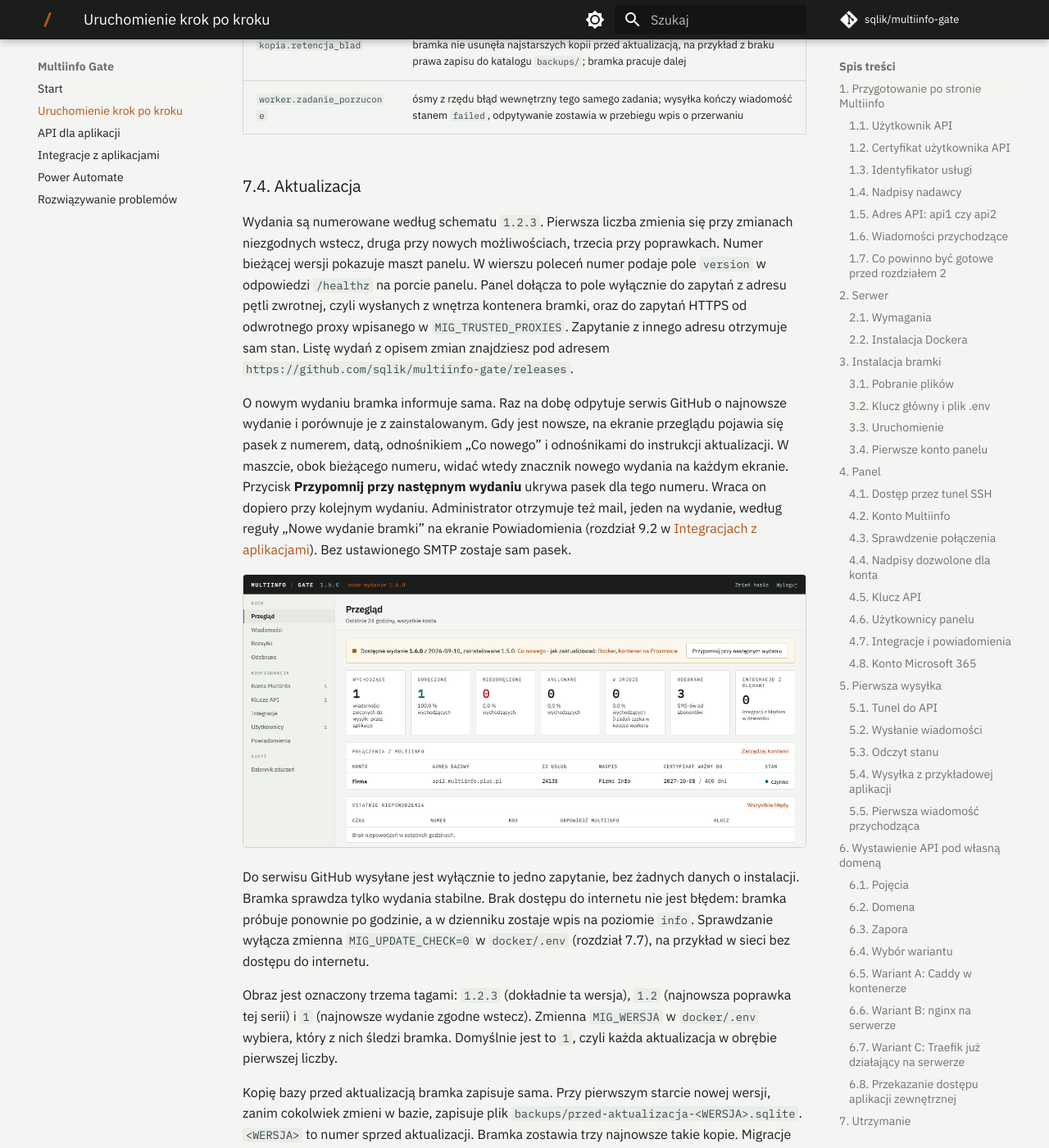
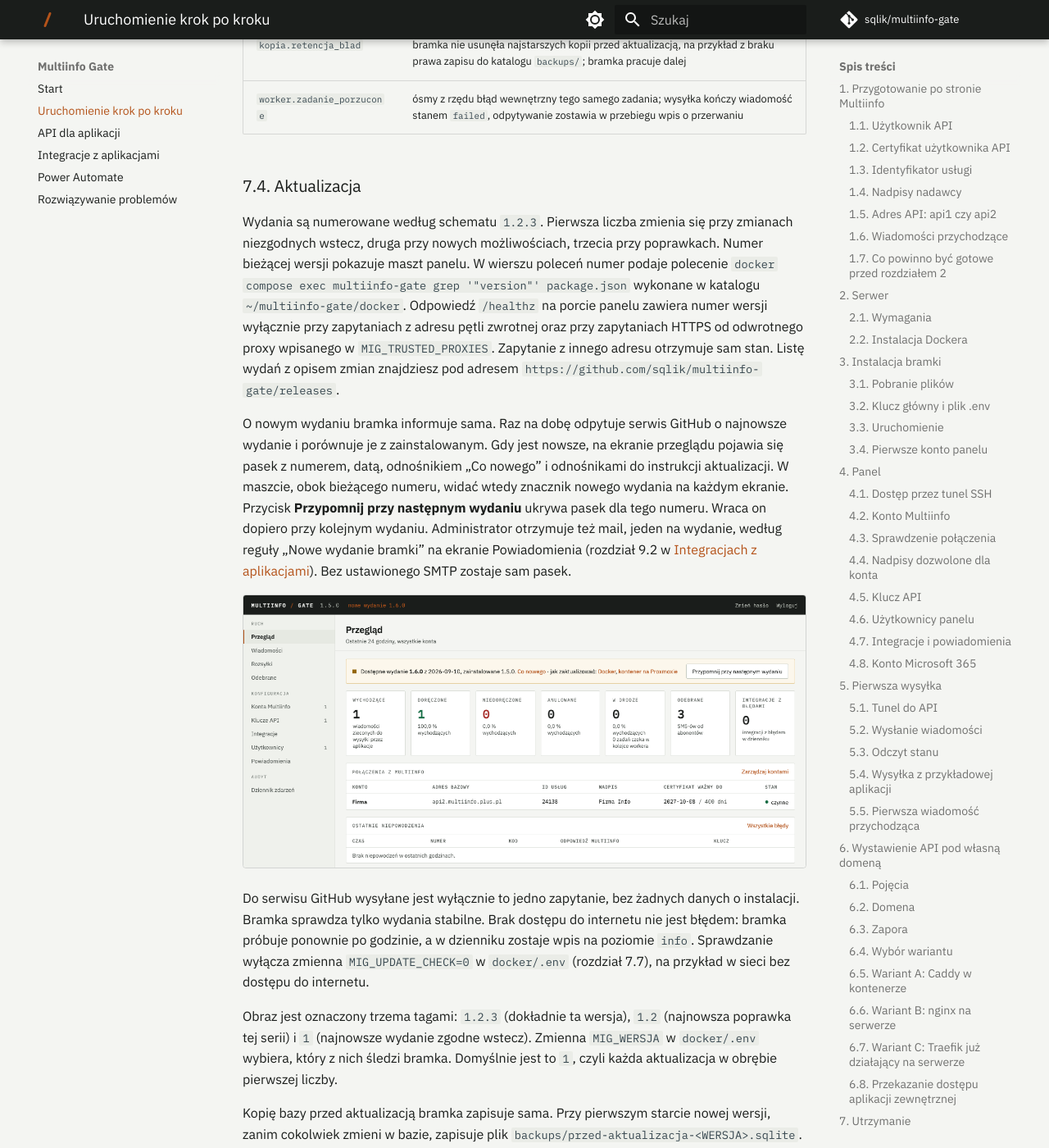
Before and after one commit to sqlik/multiinfo-gate, an MkDocs documentation site: the page built from docs/uruchomienie.md, in a window 1280 px wide and 1400 px high, scrolled down 41431 px. Shown: the whole window at 82% size. Built offline with MkDocs 1.6.1 and Material for MkDocs 9.7.7, drawn with Linux system fonts in a browser that asks for light colours; comment, search, counter and statistics services are not loaded; some of the changed text lies outside the part shown.

Commit message:
Odczyt wersji w wierszu poleceń z package.json w kontenerze
Panel w wariancie Traefik i w kontenerze LXC nasłuchuje na adresie
interfejsu, a nie na pętli zwrotnej, dlatego odczyt wersji z /healthz
panelu w kontenerze nie działał w tych wariantach.

````diff
--- a/docs/uruchomienie.md
+++ b/docs/uruchomienie.md
@@ -1247,9 +1247,10 @@ zawiera treści wiadomości, haseł ani pełnych kluczy. Zdarzenia warte uwagi:
 
 Wydania są numerowane według schematu `1.2.3`. Pierwsza liczba zmienia się przy zmianach
 niezgodnych wstecz, druga przy nowych możliwościach, trzecia przy poprawkach. Numer bieżącej
-wersji pokazuje maszt panelu. W wierszu poleceń numer podaje pole `version` w odpowiedzi
-`/healthz` na porcie panelu. Panel dołącza to pole wyłącznie do zapytań z adresu pętli zwrotnej,
-czyli wysłanych z wnętrza kontenera bramki, oraz do zapytań HTTPS od odwrotnego proxy wpisanego
+wersji pokazuje maszt panelu. W wierszu poleceń numer podaje polecenie
+`docker compose exec multiinfo-gate grep '"version"' package.json` wykonane w katalogu
+`~/multiinfo-gate/docker`. Odpowiedź `/healthz` na porcie panelu zawiera numer wersji wyłącznie
+przy zapytaniach z adresu pętli zwrotnej oraz przy zapytaniach HTTPS od odwrotnego proxy wpisanego
 w `MIG_TRUSTED_PROXIES`. Zapytanie z innego adresu otrzymuje sam stan. Listę wydań z opisem zmian
 znajdziesz pod adresem `https://github.com/sqlik/multiinfo-gate/releases`.
 
@@ -1291,10 +1292,7 @@ docker compose up -d
 Polecenia wykonują kolejno: przejście do katalogu z plikami Compose, pobranie nowych plików
 uruchomieniowych i dokumentacji, pobranie nowego obrazu, uruchomienie. Oczekiwany wynik:
 `curl http://127.0.0.1:8080/healthz` odpowiada `{"status":"ok"}`, a polecenie
-`docker compose exec multiinfo-gate wget -qO- http://127.0.0.1:8081/healthz` pokazuje w polu
-`version` nowy numer. Polecenie `docker compose exec` odpytuje panel z wnętrza kontenera.
-Zapytanie wysłane z serwera trafia do kontenera przez sieć Dockera, dlatego otrzymuje sam stan
-bez numeru wersji.
+`docker compose exec multiinfo-gate grep '"version"' package.json` pokazuje nowy numer.
 
 Kopię sprawdza polecenie `docker compose exec multiinfo-gate ls /data/backups`. Oczekiwany wynik
 zawiera plik `przed-aktualizacja-<WERSJA>.sqlite` z numerem poprzedniej wersji. Przy aktualizacji
@@ -1328,8 +1326,8 @@ docker compose up -d
 ```
 
 Ostatnie polecenie tworzy kontener z obrazu poprzedniej wersji i uruchamia go na przywróconej
-kopii. Oczekiwany wynik: `docker compose exec multiinfo-gate wget -qO- http://127.0.0.1:8081/healthz`
-pokazuje w polu `version` poprzedni numer.
+kopii. Oczekiwany wynik: `docker compose exec multiinfo-gate grep '"version"' package.json`
+pokazuje poprzedni numer.
 
 Przy budowaniu ze źródeł (`docker-compose.build.yml`) zamiast `docker compose pull` wykonujesz
 `docker compose up -d --build`. Przy powrocie zamiast zmiany `MIG_WERSJA` wykonaj
@@ -1510,10 +1508,9 @@ informacją, a próbę zalogowania odrzuca. Do panelu prowadzą dwie drogi:
 
 Bez logowania z sieci widać jedynie ekran logowania i `http://<ADRES-KONTENERA>:8081/healthz`
 z samym polem `status`. Szczegóły, czyli wersję, kolejkę i konta Multiinfo z dniami do końca
-certyfikatu, panel podaje wyłącznie zapytaniom z adresu pętli zwrotnej. Warunek spełnia na
-przykład polecenie `curl http://127.0.0.1:8081/healthz` wykonane w kontenerze. Odwrotne proxy
-otrzymuje szczegóły, gdy przekazuje żądanie HTTPS, a jego adres znajduje się
-w `MIG_TRUSTED_PROXIES`.
+certyfikatu, panel podaje wyłącznie zapytaniom z adresu pętli zwrotnej, na którym w kontenerze
+LXC nie nasłuchuje. Otrzymuje je także odwrotne proxy, które przekazuje żądanie HTTPS, a jego adres
+znajduje się w `MIG_TRUSTED_PROXIES`. Numer wersji podaje maszt panelu.
 
 Gdy nawet ekran logowania w sieci jest niepożądany, na przykład w sieci z obcymi urządzeniami,
 wpisz w pliku `/etc/multiinfo-gate/env` wiersz `MIG_ADMIN_HOST=127.0.0.1` i wykonaj
````
